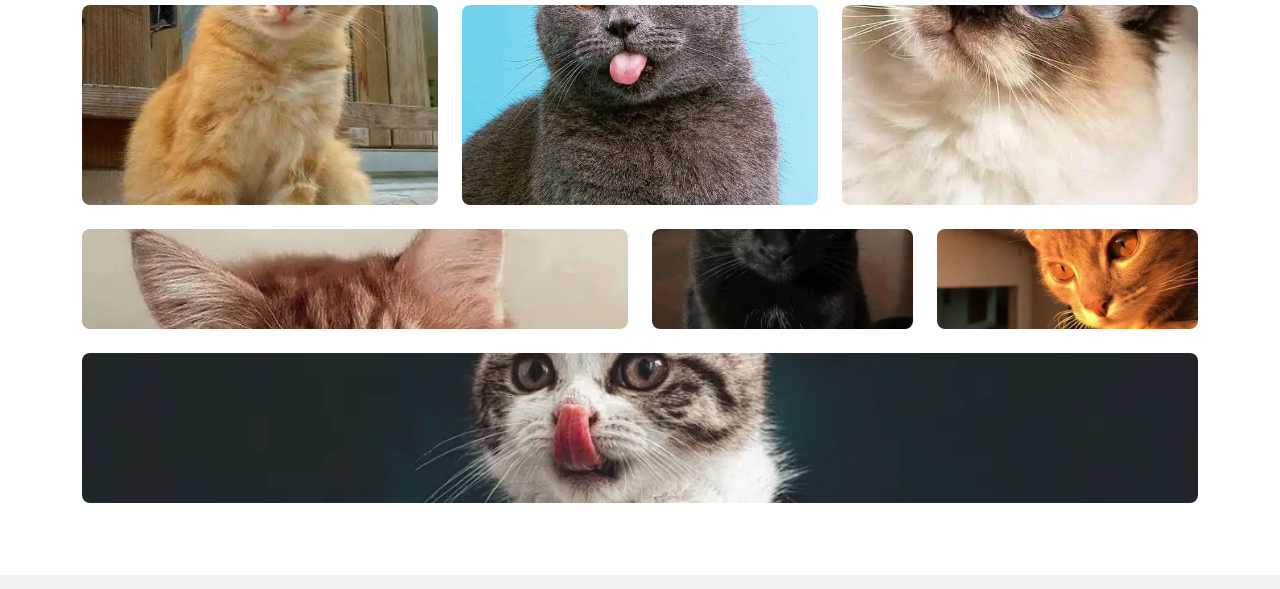
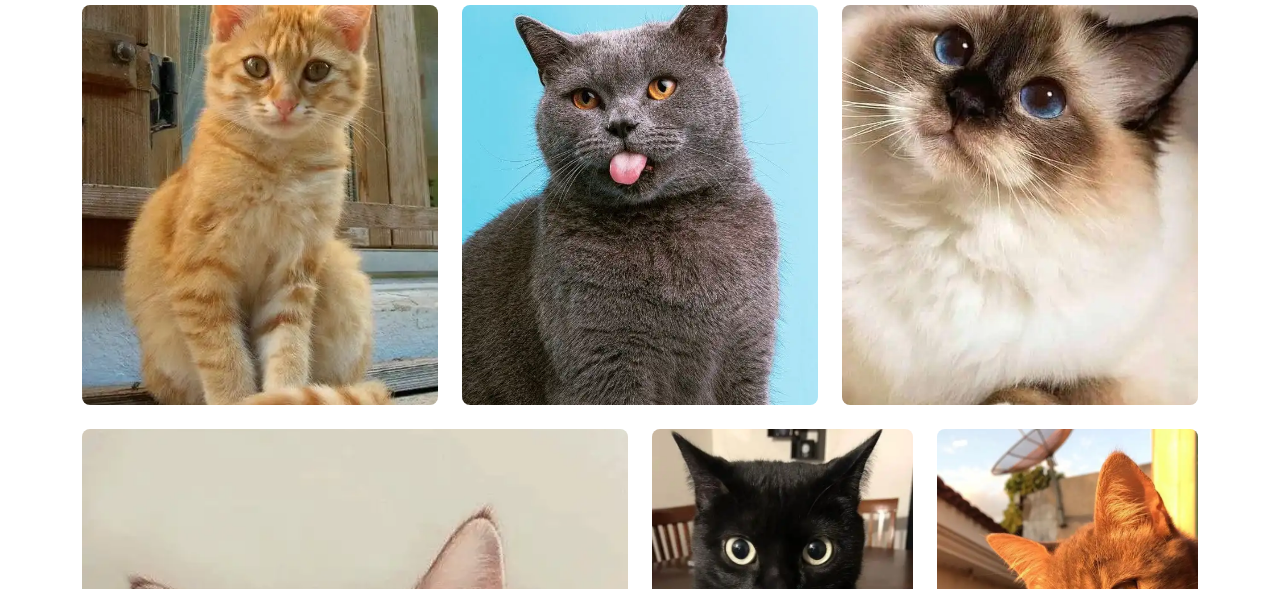
Before and after one commit to alangerape/PF-RamirezPerez, a plain HTML site: page pages/gallery.html in a window 1280 px wide. Shown: the part 191-780 px from the top of the page. Drawn offline with Linux system fonts and the light colour scheme.

Commit message:
Correcciones

```diff
--- a/pages/gallery.html
+++ b/pages/gallery.html
@@ -43,53 +43,29 @@
             <h1 class="mb-4">Galería</h1>
             <div class="row">
               <div class="col-md-4 mb-4">
-            <div
-              class="gallery-item"
-              style="height: 200px; background-image: url('../images/1.webp')"
-            ></div>
+                <div class="gallery-item gallery-item-1"></div>
               </div>
               <div class="col-md-4 mb-4">
-            <div
-              class="gallery-item"
-              style="height: 200px; background-image: url('../images/2.webp')"
-            ></div>
+                <div class="gallery-item gallery-item-2"></div>
               </div>
               <div class="col-md-4 mb-4">
-            <div
-              class="gallery-item"
-              style="height: 200px; background-image: url('../images/3.webp')"
-            ></div>
+                <div class="gallery-item gallery-item-3"></div>
               </div>
             </div>
             <div class="row">
               <div class="col-md-6 mb-4">
-            <div
-              class="gallery-item"
-              style="height: 100px; background-image: url('../images/4.webp')"
-            ></div>
+                <div class="gallery-item gallery-item-4"></div>
               </div>
               <div class="col-md-3 mb-4">
-            <div
-              class="gallery-item"
-              style="height: 100px; background-image: url('../images/5.webp')"
-            ></div>
+                <div class="gallery-item gallery-item-5"></div>
               </div>
               <div class="col-md-3 mb-4">
-            <div
-              class="gallery-item"
-              style="height: 100px; background-image: url('../images/6.webp')"
-            ></div>
+                <div class="gallery-item gallery-item-6"></div>
               </div>
             </div>
             <div class="row">
               <div class="col-12">
-            <div
-              class="gallery-item"
-              style="
-                height: 150px;
-                background-image: url('../images/michi-info.webp');
-              "
-            ></div>
+                <div class="gallery-item gallery-item-michi-info"></div>
               </div>
             </div>
           </div>
--- a/sass/gallery/_gallery.scss
+++ b/sass/gallery/_gallery.scss
@@ -13,3 +13,39 @@
     filter: brightness(0.8); /* Oscurece ligeramente la imagen */
   }
 }
+
+/* Estilos específicos para cada imagen */
+.gallery-item-1 {
+  height: 400px;
+  background-image: url('../images/1.webp');
+}
+
+.gallery-item-2 {
+  height: 400px;
+  background-image: url('../images/2.webp');
+}
+
+.gallery-item-3 {
+  height: 400px;
+  background-image: url('../images/3.webp');
+}
+
+.gallery-item-4 {
+  height: 400px;
+  background-image: url('../images/4.webp');
+}
+
+.gallery-item-5 {
+  height: 400px;
+  background-image: url('../images/5.webp');
+}
+
+.gallery-item-6 {
+  height: 400px;
+  background-image: url('../images/6.webp');
+}
+
+.gallery-item-michi-info {
+  height: 300px;
+  background-image: url('../images/michi-info.webp');
+}
```
Also changed, not shown: css/styles.css, 1 other file. Lines whose indentation alone changed are shown as unchanged.
